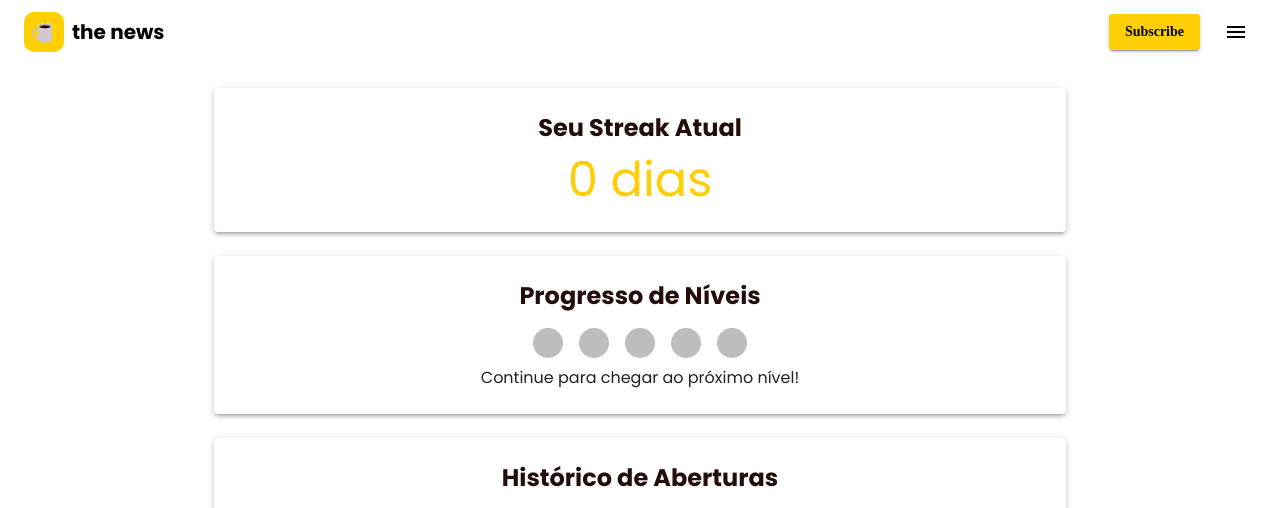
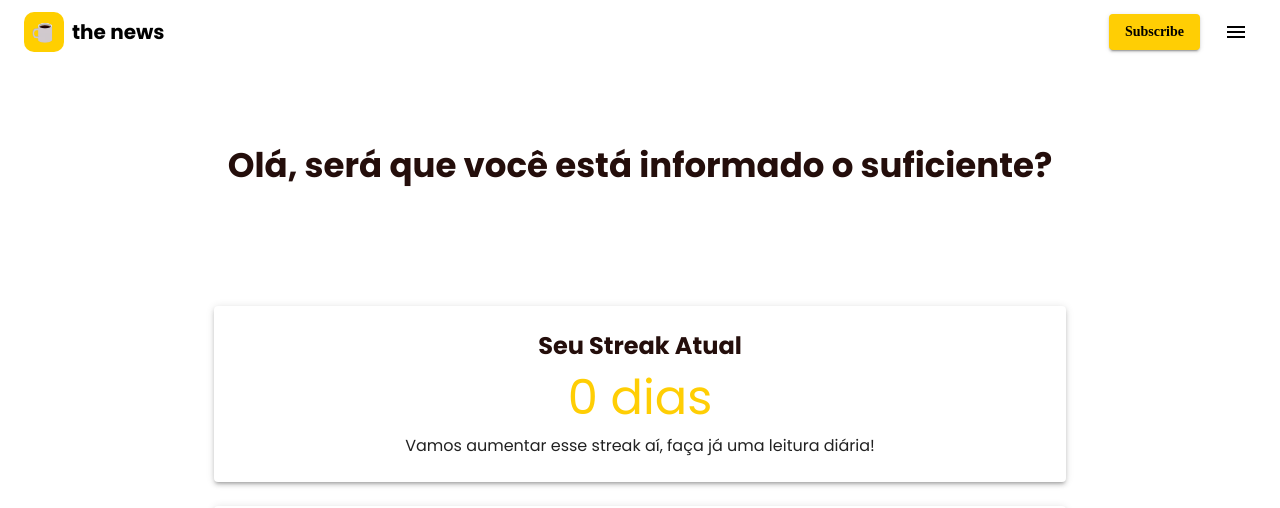
Before and after one commit to ronerog/frontend-waffle, a React (Vite) app: page /home in a window 1280 px wide. Shown: the top 508 px of the page. Built offline with nearby package versions, Linux system fonts and the light colour scheme; no server answers.

Commit message:
Refactor => modificando o home, colocando titulo e melhorando as frases

```diff
--- a/src/pages/Home.tsx
+++ b/src/pages/Home.tsx
@@ -5,6 +5,7 @@ import Header from "../components/Header";
 
 const API_URL = "https://waffle-production.up.railway.app/streaks";
 const userEmail = localStorage.getItem("userEmail");
+
 const motivationalMessages = [
   "Cada dia conta! Continue com sua rotina de leitura!",
   "Parabéns! Você está construindo um ótimo hábito!",
@@ -39,12 +40,26 @@ const Home = () => {
   return (
     <>
       <Header />
+      <Typography
+        variant="h4"
+        sx={{
+          fontWeight: "bolder",
+          color: "#240E0B",
+          mt: 10,
+          textShadow: "0.5px 0.5px 1.5px white",
+          display: "flex",
+          justifyContent: "center",
+          alignItems: "center",
+        }}
+      >
+        Olá, será que você está informado o suficiente?
+      </Typography>
       <Box
         sx={{
-          minHeight: 'calc(100vh - 55px)',
+          minHeight: "calc(100vh - 55px)",
           backgroundColor: "#ffffff",
           color: "#000000",
-          padding: 3,
+          padding: 15,
         }}
       >
         <Container maxWidth="md">
@@ -60,6 +75,14 @@ const Home = () => {
                 </Typography>
                 <Typography variant="h3" sx={{ color: "#FFCE04", mt: 1 }}>
                   {streakAtual} dias
+                </Typography>
+
+                <Typography sx={{ mt: 1 }}>
+                  {streakAtual === 0
+                    ? "Vamos aumentar esse streak aí, faça já uma leitura diária!"
+                    : streakAtual < 5
+                      ? "Você está indo bem, continue se informando!"
+                      : "Sua informação é mais de 9000! Você está muito informado!"}
                 </Typography>
               </Paper>
 
@@ -82,7 +105,7 @@ const Home = () => {
                   ))}
                 </Box>
                 <Typography sx={{ mt: 1 }}>
-                  {streakAtual >= 5 ? "Você atingiu o nível máximo!" : `Continue para chegar ao próximo nível!`}
+                  {streakAtual >= 10 ? "Você atingiu o nível máximo!" : "Continue para chegar ao próximo nível!"}
                 </Typography>
               </Paper>
 
```
